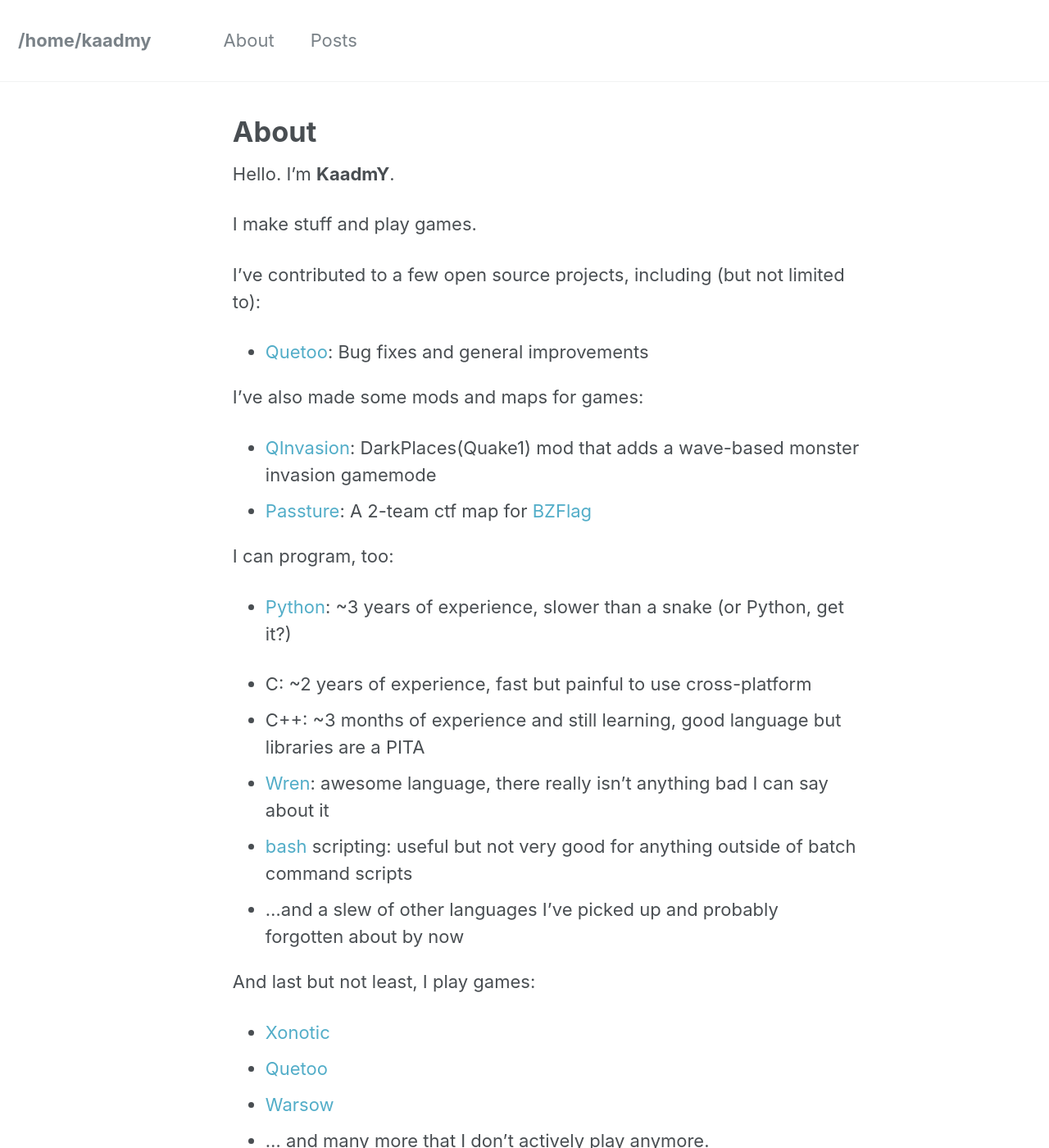
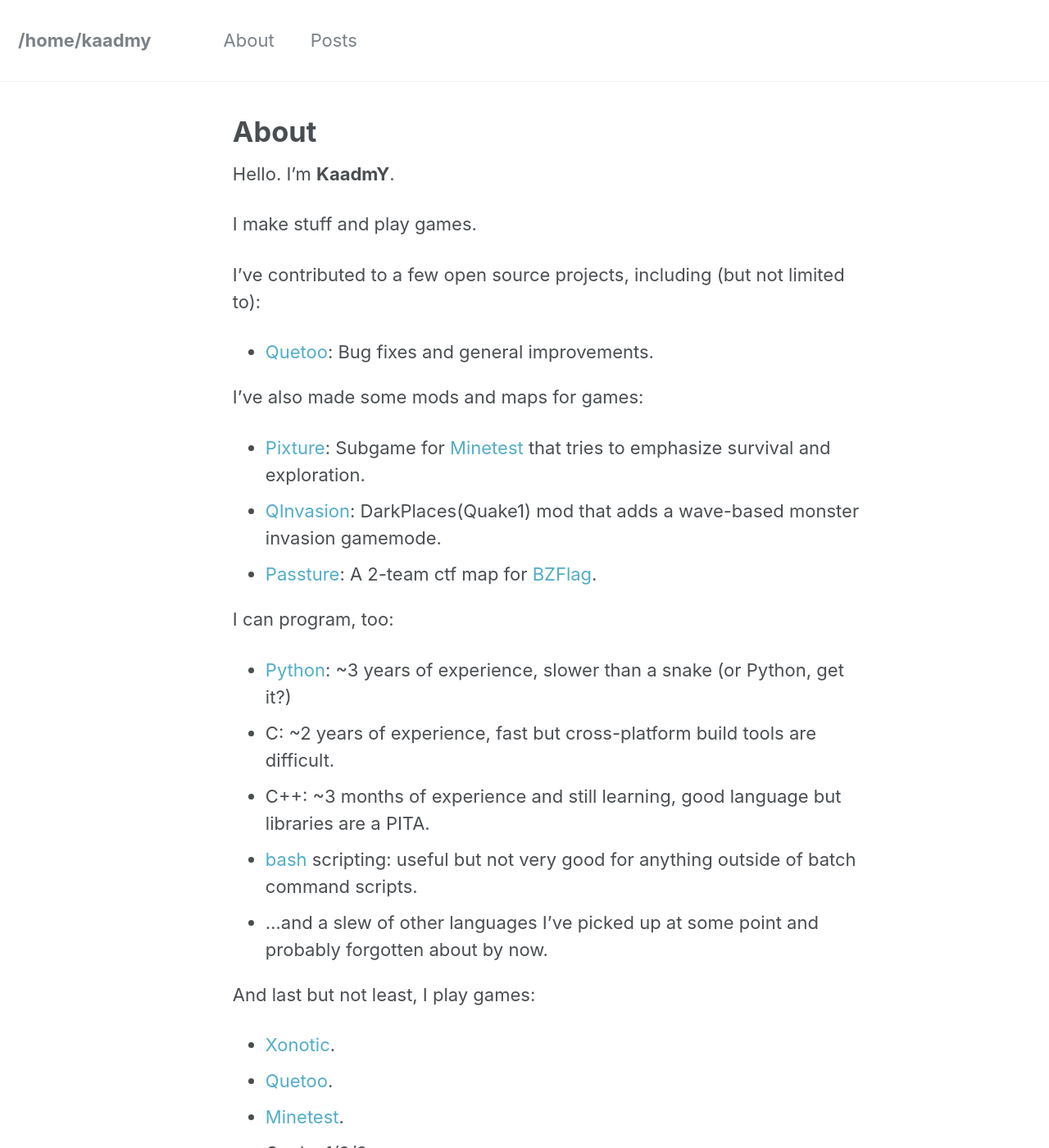
Before and after one commit to kaadmy/kaadmy.github.io-archive, a Jekyll site: the page built from _pages/about.md, in a window 1280 px wide and 1400 px high. Shown: the whole window at 82% size. Built offline with Jekyll 4.4.1, drawn with Linux system fonts in a browser that asks for light colours; some of the changed text lies outside the part shown.

Commit message:
Update About page

```diff
--- a/_pages/about.md
+++ b/_pages/about.md
@@ -10,33 +10,35 @@
 
 I've contributed to a few open source projects, including (but not limited to):
 
-- [Quetoo](http://quetoo.org): Bug fixes and general improvements
+- [Quetoo](http://quetoo.org): Bug fixes and general improvements.
 
 I've also made some mods and maps for games:
 
+- [Pixture](https://github.com/kaadmy/pixture): Subgame for
+[Minetest](https://minetest.net) that tries to emphasize survival and
+exploration.
 - [QInvasion](https://github.com/kaadmy/qinvasion): DarkPlaces(Quake1) mod that
-adds a wave-based monster invasion gamemode
+adds a wave-based monster invasion gamemode.
 - [Passture](https://github.com/kaadmy/passture): A 2-team ctf map for
-[BZFlag](https://bzflag.org)
+[BZFlag](https://bzflag.org).
 
 I can program, too:
 
 - [Python](https://python.org): ~3 years of experience, slower than a snake
 (or Python, get it?)
-
-- C: ~2 years of experience, fast but painful to use cross-platform
+- C: ~2 years of experience, fast but cross-platform build tools are difficult.
 - C++: ~3 months of experience and still learning, good language but libraries
-are a PITA
-- [Wren](https://github.com/munificent/wren): awesome language, there really
-isn't anything bad I can say about it
+are a PITA.
 - [bash](https://www.gnu.org/software/bash/) scripting: useful but not very good
-for anything outside of batch command scripts
-- ...and a slew of other languages I've picked up and probably forgotten about
-by now
+for anything outside of batch command scripts.
+- ...and a slew of other languages I've picked up at some point and probably
+forgotten about by now.
 
 And last but not least, I play games:
 
-- [Xonotic](https://xonotic.org)
-- [Quetoo](https://quetoo.org)
-- [Warsow](https://warsow.net)
+- [Xonotic](https://xonotic.org).
+- [Quetoo](https://quetoo.org).
+- [Minetest](https://minetest.net).
+- Quake 1/2/3.
+- DooM 1/2 (with [Zandronum](https://zandronum.com) and [Odamex](https://odamex.net)).
 - ... and many more that I don't actively play anymore.
```
